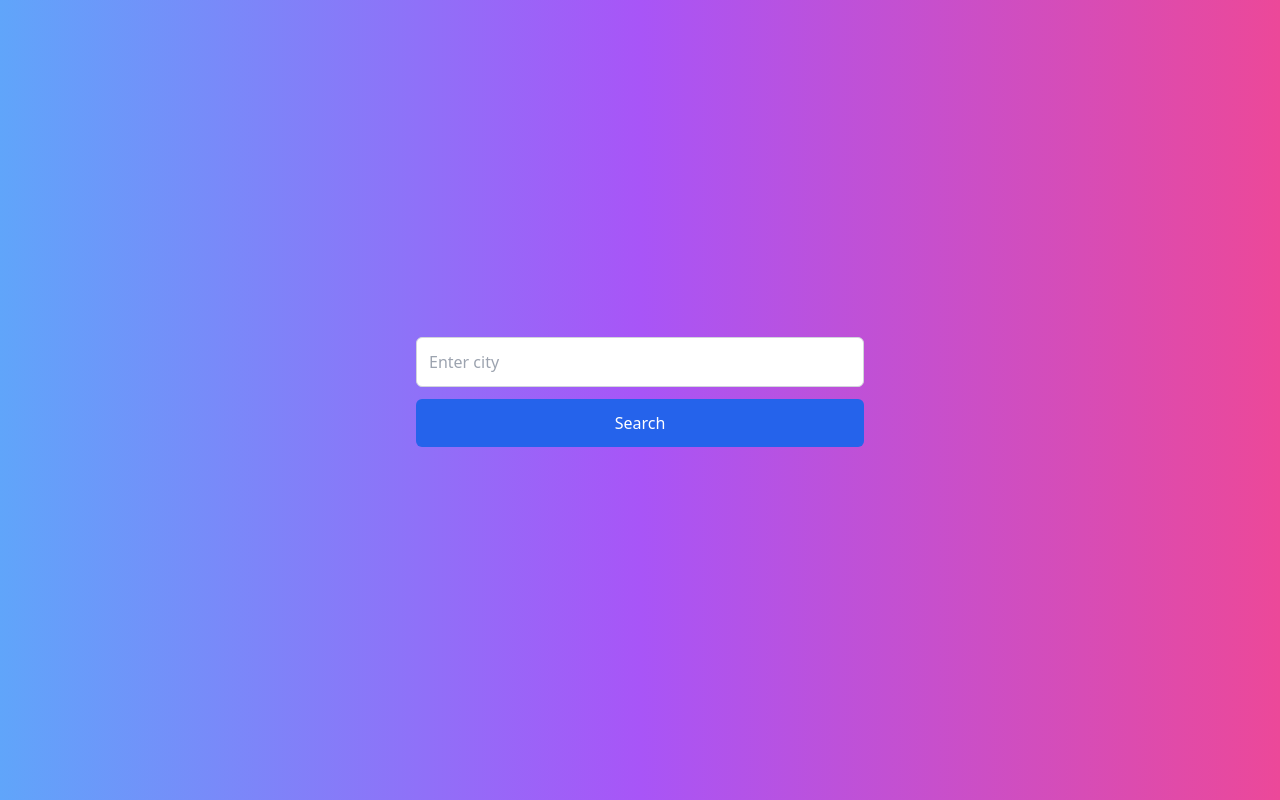
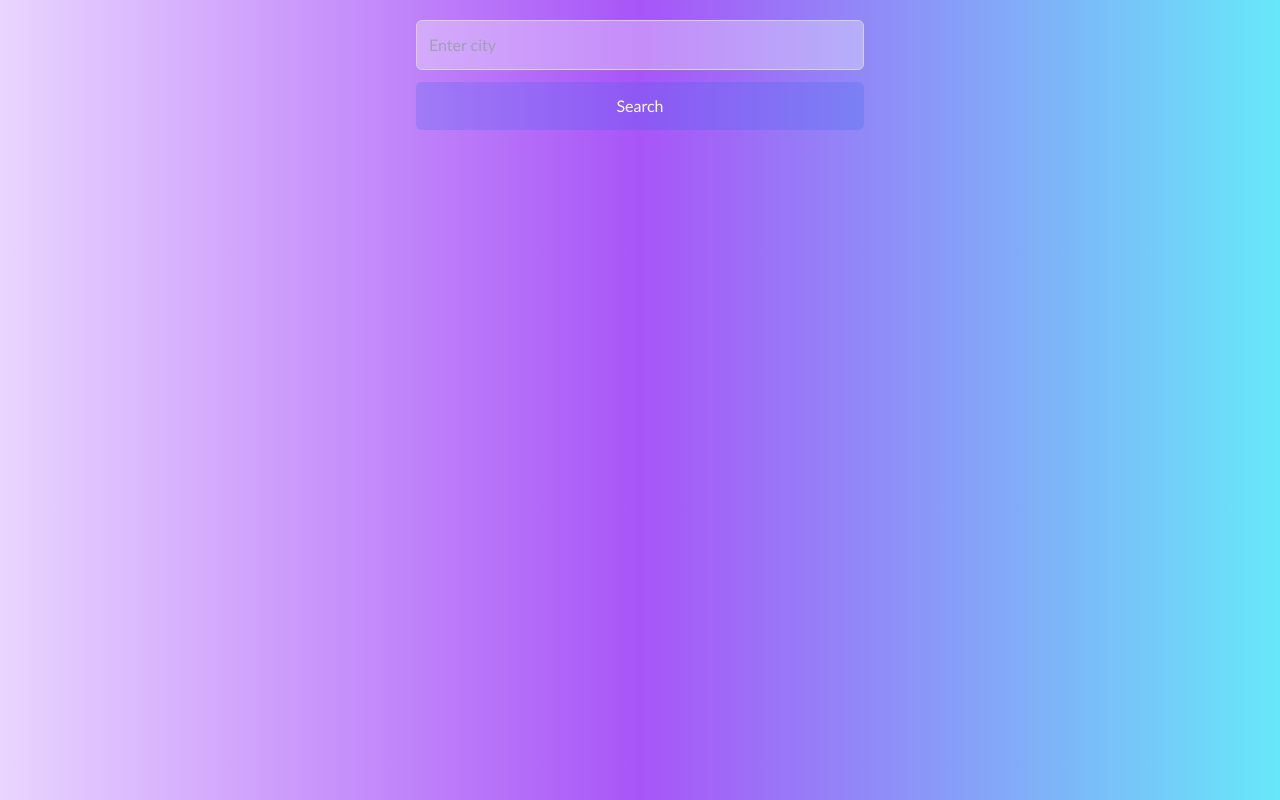
Before and after one commit to ayaosamaramadan/React-weather, a React (Vite) app: page / in a window 1280 px wide. Built offline with nearby package versions, Linux system fonts and the light colour scheme.

Commit message:
enhance styling

```diff
--- a/src/App.tsx
+++ b/src/App.tsx
@@ -63,8 +63,8 @@ function App() {
   };
 
   return (
-    <div className="text-black min-h-screen bg-gradient-to-r from-blue-400 via-purple-500 to-pink-500 text-white flex flex-col items-center justify-center p-4">
-      <div className="mb-4 w-full max-w-md">
+    <div className=" min-h-screen bg-gradient-to-r from-purple-200 via-purple-500 to-cyan-300 text-white flex flex-col items-center justify-center p-4">
+      <div className="fixed top-5 mb-4 w-full mx-5 max-w-md">
         <input
           type="text"
           value={inputValue}
@@ -75,7 +75,7 @@ function App() {
         />
         <button
           onClick={handleSearch}
-        className="w-full mt-3 p-3 bg-blue-600 text-white rounded-md hover:bg-blue-700 transition duration-300"
+          className="w-full mt-3 p-3 bg-blue-600 text-white rounded-md hover:bg-purple-500 bg-opacity-20 transition duration-300"
         >
           Search
         </button>
@@ -90,32 +90,42 @@ function App() {
           />
         </div>
       )}
-      {error && <p className="text-red-500 text-center text-lg font-medium">{error}</p>}
+      {error && (
+        <p className="text-red-500 text-center text-lg font-medium">{error}</p>
+      )}
       {weather && !loading && (
-      <div className="text-black text-center">
-        <h2 className="text-3xl font-bold mb-2">{weather.name}</h2>
-        <p className="text-xl mb-2">{weather.main?.temp}°C</p>
-        <p className="text-xl mb-4 capitalize">{weather.weather[0]?.description}</p>
+        <div className="text-black text-center 2xl:mt-20 xl:mt-32 lg:mt-32 md:mt-32 sm:mt-32 2sm:mt-32 p-6 rounded-lg transform transition duration-500 hover:scale-105">
            <img
             src={icons[weather.weather[0]?.main as WeatherCondition]?.iconImg}
             alt={weather.weather[0]?.description}
-        className="mx-auto mb-4 w-20 h-20 object-contain"
+            className="mx-auto mt-10 w-24 h-24 object-contain"
           />
+          <h2 className="text-4xl font-extrabold mb-2 text-purple-900">{weather.name}</h2>
+          <p className="text-2xl mb-2 text-blue-900">{weather.main?.temp}°C</p>
+          <p className="text-xl mb-4 capitalize text-gray-800">
+            {weather.weather[0]?.description}
+          </p>
+
         </div>
       )}
       {forecast.length > 0 && (
-      <div className="mt-6 w-full max-w-4xl">
+        <div className="text-black mt-6 w-full max-w-4xl">
           <div className="grid grid-cols-1 sm:grid-cols-2 md:grid-cols-3 lg:grid-cols-5 gap-4">
             {forecast.map((day, index) => (
               <div
                 key={index}
-          className="forecast-day p-4 bg-white rounded-md shadow-md"
+                className="forecast-day p-4 bg-white bg-opacity-20 rounded-md shadow-md"
               >
                 <p className="text-lg font-semibold">
-            {new Date(day.dt_txt).toLocaleDateString()}
+                  {new Date(day.dt_txt).toLocaleDateString("en-US", {
+                    weekday: "long",
+                  })
+                  }
                 </p>
                 <p className="text-lg">Temperature: {day.main?.temp}°C</p>
-          <p className="text-lg capitalize">Weather: {day.weather[0]?.description}</p>
+                <p className="text-lg capitalize">
+                  Weather: {day.weather[0]?.description}
+                </p>
                 <img
                   src={icons[day.weather[0]?.main as WeatherCondition]?.iconImg}
                   alt={day.weather[0]?.description}
--- a/src/api/forestapi.ts
+++ b/src/api/forestapi.ts
@@ -3,6 +3,7 @@ import { keyy } from "./weatherapi";
 
 export const fetchForecast = async (city: string) => {
   const url = `https://api.openweathermap.org/data/2.5/forecast?units=metric&q=${city}&appid=${keyy}`;
+
   try {
     const response = await axios.get(url);
     return response.data;
--- a/src/api/weatherapi.ts
+++ b/src/api/weatherapi.ts
@@ -4,6 +4,7 @@ export const keyy = "05aef76b4355cdab242f0489ab39d93f";
 
 export const fetchWeather = async (city: string) => {
   const url = `https://api.openweathermap.org/data/2.5/weather?units=metric&q=${city}&appid=${keyy}`;
+  // https://api.openweathermap.org/data/2.5/weather?units=metric&q=cairo&appid=05aef76b4355cdab242f0489ab39d93f
   try {
     const response = await axios.get(url);
     return response.data;
--- a/src/index.css
+++ b/src/index.css
@@ -1,3 +1,27 @@
 @tailwind base;
 @tailwind components;
 @tailwind utilities;
+
+
+body {
+    font-family:'Gill Sans', 'Gill Sans MT', Calibri, 'Trebuchet MS', sans-serif;
+    background-color: #f8f9fa;
+    color: #333;
+}
+
+input {
+    padding: 0.5rem;
+    border: 2px solid #ccc;
+    border-radius: 0.25rem;
+    font-size: 1rem;
+    background-color: #ffffff54;
+    z-index: 10;
+    position: relative;
+    transition: border-color 0.3s ease-in-out, box-shadow 0.3s ease-in-out;
+}
+
+input:focus {
+    border-color: #007BFF;
+    box-shadow: 0 0 5px rgba(0, 123, 255, 0.5);
+    outline: none;
+}
--- a/src/types/weathertypes.ts
+++ b/src/types/weathertypes.ts
@@ -1,7 +1,7 @@
 export interface weatherprops {
   name: string;
   main: {
-    temp: number ;
+    temp: number;
   };
   weather: {
     main: string;
@@ -16,7 +16,7 @@ export type iconprops = {
 export type ForecastProps = {
   dt_txt: string;
   main: {
-    temp: number ;
+    temp: number;
   };
   weather: {
     main: string;
--- a/tailwind.config.js
+++ b/tailwind.config.js
@@ -1,10 +1,15 @@
-
-module.exports = {
-  content: [
-    "./src/**/*.{js,jsx,ts,tsx}",
-  ],
+export default {
+  content: ["./index.html", "./src/**/*.{js,ts,jsx,tsx}"],
   theme: {
     extend: {},
+    screens: {
+      '2sm': "320px",
+      'sm': "375px",
+      'md': "425px",
+      'lg': "768px",
+      'xl': "1024px",
+      '2xl': "1440px",
+    },
   },
   plugins: [],
-}
+};
```
Also changed, not shown: src/api/icons.ts (+15 -8 lines). Lines whose indentation alone changed are shown as unchanged.
